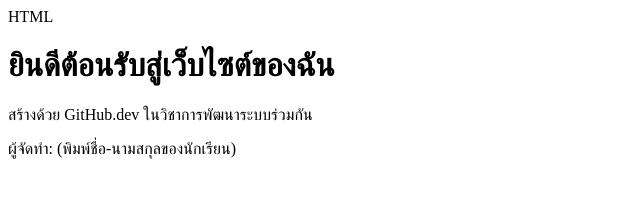
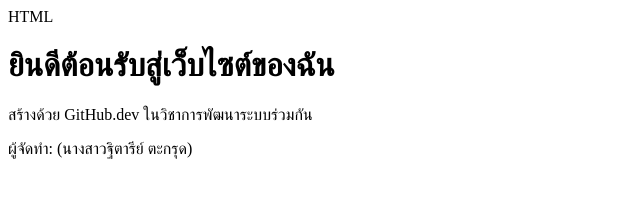
Before and after one commit to Titaree021/my-first-repo, a plain HTML site: page index.html in a window 1280 px wide. Shown: the full height of the page, 0-640 px from the left. Drawn offline with Linux system fonts and the light colour scheme.

```diff
--- a/index.html
+++ b/index.html
@@ -8,6 +8,6 @@ HTML
 <body>
     <h1>ยินดีต้อนรับสู่เว็บไซต์ของฉัน</h1>
     <p>สร้างด้วย GitHub.dev ในวิชาการพัฒนาระบบร่วมกัน</p>
-    <p>ผู้จัดทำ: (พิมพ์ชื่อ-นามสกุลของนักเรียน)</p>
+    <p>ผู้จัดทำ: (นางสาวฐิตารีย์ ตะกรุด)</p>
 </body>
 </html>
```
